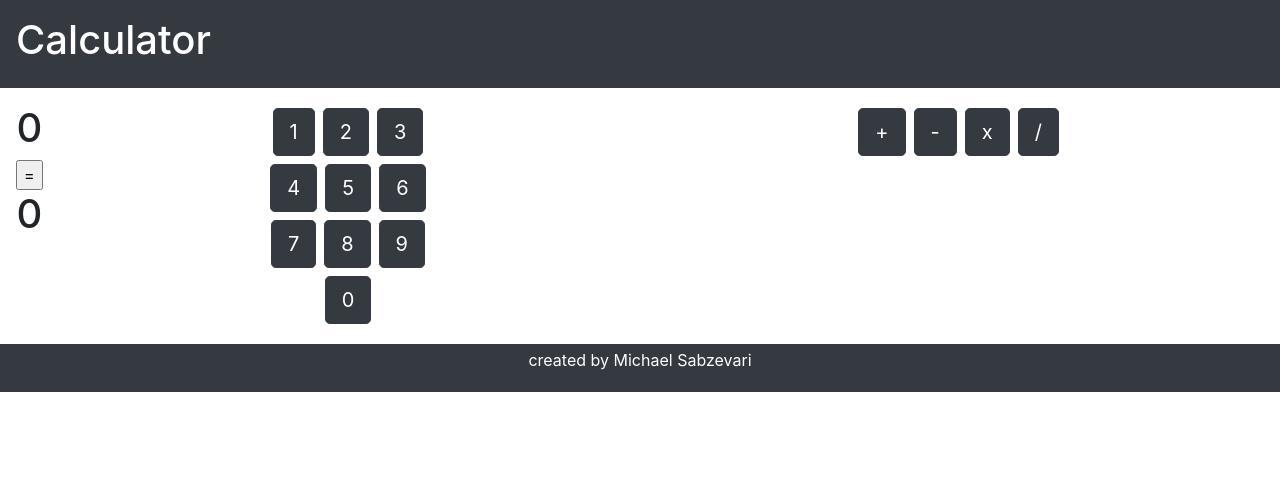
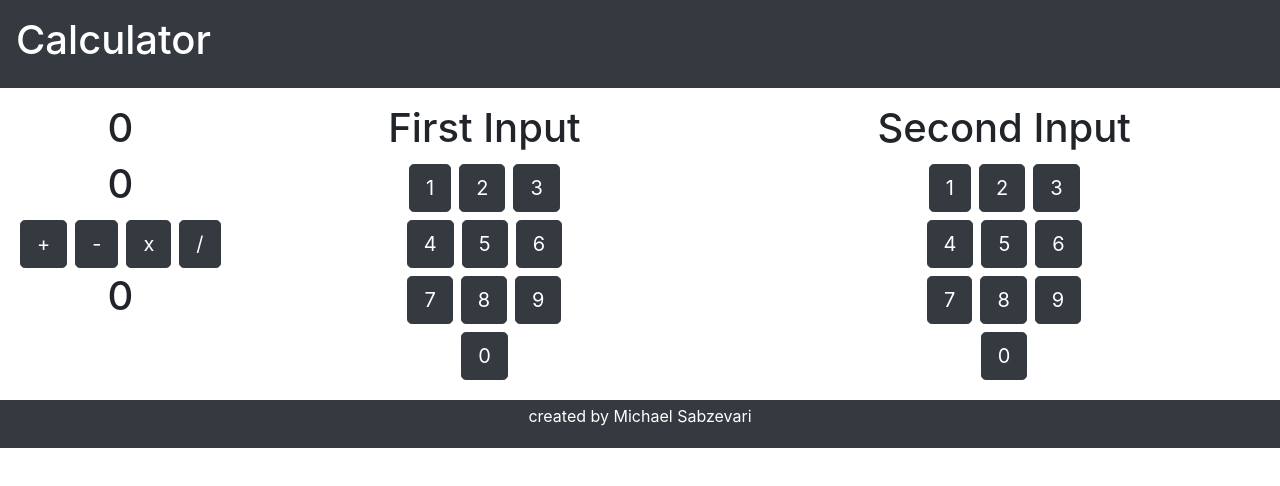
Before and after one commit to mikesabzz/calculator-app, a React (Create React App) app: page / in a window 1280 px wide. Shown: the top 486 px of the page. Built offline with nearby package versions, Linux system fonts and the light colour scheme.

Commit message:
operations working

```diff
--- a/src/component/Num1/index.js
+++ b/src/component/Num1/index.js
@@ -1,15 +1,18 @@
 import React from 'react';
-import Num2 from '../Num2'
+// import Num2 from '../Num2'
 
 class Num1 extends React.Component {
     constructor(){
         super()
         this.state = {
             num1: 0,
+            num2: 0,
             result: 0,
-            clicked: false
+            num1Clicked: false,
+            num2Clicked: false,
         }
         this.handleNum1Change = this.handleNum1Change.bind(this)
+        this.handleNum2Change = this.handleNum2Change.bind(this)
     }
 
     handleNum1Change(event) {
@@ -18,9 +21,21 @@ class Num1 extends React.Component {
             num1: event.target.value
         })
         this.setState({
-            clicked: true
+            num1Clicked: true
         })
     }
+    handleNum2Change(event) {
+        console.log(event.target.value)
+        this.setState({
+            num2: event.target.value
+        })
+        this.setState({
+            num2Clicked: true
+        })
+    }
+
+
+
 
     getAddResult = () => {
         const{num1, num2} = this.state
@@ -29,23 +44,52 @@ class Num1 extends React.Component {
         })
         this.setState({clicked: true})
     }
+    getNegResult = () => {
+        const{num1, num2} = this.state
+        this.setState({
+            result: (parseInt(num1) - parseInt(num2))
+        })
+        this.setState({clicked: true})
+    }
+    getMultiResult = () => {
+        const{num1, num2} = this.state
+        this.setState({
+            result: (parseInt(num1) * parseInt(num2))
+        })
+        this.setState({clicked: true})
+    }
+    getDivideResult = () => {
+        const{num1, num2} = this.state
+        this.setState({
+            result: (parseInt(num1) / parseInt(num2))
+        })
+        this.setState({clicked: true})
+    }
 
 
     render() {
-        if (this.state.clicked == true) {
-            console.log(this.state)
-        return <Num2 />
-        }
+        console.log(this.state.result)
+        // if (this.state.num1Clicked == true) {
+        //     return <Num2 />
+        // }
+
+
         return (
             <div className="row m-3">
                 <form>
                     <label>
-                        <h1 onChange={this.handleNum1Change}>{this.state.num1}</h1>
-                        <input type="button" onClick={this.getAddResult} value="=" />
-                        <h1>{this.state.result}</h1>
+                        <h1 onClick={this.handleNum1Change} onChange={this.handleNum1Change}>{this.state.num1}</h1>
+                        <h1 onClick={this.handleNum2Change} onChange={this.handleNum2Change}>{this.state.num2}</h1>
+                        <input type="button" className="btn btn-dark m-1 btn-lg" onClick={this.getAddResult} value="+" />
+                        <input type="button" className="btn btn-dark m-1 btn-lg" onClick={this.getNegResult} value="-" />
+                        <input type="button" className="btn btn-dark m-1 btn-lg" onClick={this.getMultiResult} value="x" />
+                        <input type="button" className="btn btn-dark m-1 btn-lg" onClick={this.getDivideResult} value="/" />
+
+                        <h1 onChange={this.getAddResult} onChange={this.getNegResult} onChange={this.getMultiResult} onChange={this.getDivideResult}>{this.state.result}</h1>
                     </label>
                 </form>
                 <div className="col-sm">
+                    <h1>First Input</h1>
                     <button onClick={this.handleNum1Change} value="1" className="btn btn-dark m-1 btn-lg">1</button>
                     <button onClick={this.handleNum1Change} value="2" className="btn btn-dark m-1 btn-lg">2</button>
                     <button onClick={this.handleNum1Change} value="3" className="btn btn-dark m-1 btn-lg">3</button>
@@ -61,11 +105,21 @@ class Num1 extends React.Component {
                     <button onClick={this.handleNum1Change} value="0" className="btn btn-dark m-1 btn-lg">0</button>
                 </div>
                 <div className="col-sm">
-                <button name="+" className="btn btn-dark m-1 btn-lg">+</button>
-                <button name="-" className="btn btn-dark m-1 btn-lg">-</button>
-                <button name="x" className="btn btn-dark m-1 btn-lg">x</button>
-                <button name="/" className="btn btn-dark m-1 btn-lg">/</button>
-            </div>
+                    <h1>Second Input</h1>
+                    <button onClick={this.handleNum2Change} value="1" className="btn btn-dark m-1 btn-lg">1</button>
+                    <button onClick={this.handleNum2Change} value="2" className="btn btn-dark m-1 btn-lg">2</button>
+                    <button onClick={this.handleNum2Change} value="3" className="btn btn-dark m-1 btn-lg">3</button>
+                    <br />
+                    <button onClick={this.handleNum2Change} value="4" className="btn btn-dark m-1 btn-lg">4</button>
+                    <button onClick={this.handleNum2Change} value="5" className="btn btn-dark m-1 btn-lg">5</button>
+                    <button onClick={this.handleNum2Change} value="6" className="btn btn-dark m-1 btn-lg">6</button>
+                    <br />
+                    <button onClick={this.handleNum2Change} value="7" className="btn btn-dark m-1 btn-lg">7</button>
+                    <button onClick={this.handleNum2Change} value="8" className="btn btn-dark m-1 btn-lg">8</button>
+                    <button onClick={this.handleNum2Change} value="9" className="btn btn-dark m-1 btn-lg">9</button>
+                    <br />
+                    <button onClick={this.handleNum2Change} value="0" className="btn btn-dark m-1 btn-lg">0</button>
+                </div>
             </div>
         )
     }
--- a/src/component/Num2/index.js
+++ b/src/component/Num2/index.js
@@ -1,51 +1,91 @@
-import React from 'react'
-import Num1 from "../Num1"
+import React from 'react';
+// import Num2 from '../Num2'
 
 class Num2 extends React.Component {
     constructor(){
         super()
         this.state = {
+            num1: 0,
             num2: 0,
             result: 0,
-            clicked: true
+            num1Clicked: false,
+            num2Clicked: false,
         }
+        this.handleNum1Change = this.handleNum1Change.bind(this)
         this.handleNum2Change = this.handleNum2Change.bind(this)
     }
 
-
+    handleNum1Change(event) {
+        console.log(event.target.value)
+        this.setState({
+            num1: event.target.value
+        })
+        this.setState({
+            num1Clicked: false
+        })
+    }
     handleNum2Change(event) {
         console.log(event.target.value)
         this.setState({
             num2: event.target.value
         })
         this.setState({
-            clicked: false
+            num2Clicked: true
         })
     }
-    // getAddResult = () => {
-    //     const{num1, num2} = this.state
-    //     console.log(this.state)
-    //     this.setState({
-    //         result: (parseInt(num1) + parseInt(num2))
-    //     })
-    //     this.setState({clicked: false})
-    // }
+
+
+    getAddResult = () => {
+        const{num1, num2} = this.state
+        this.setState({
+            result: (parseInt(num1) + parseInt(num2))
+        })
+        this.setState({clicked: true})
+    }
+    getNegResult = () => {
+        const{num1, num2} = this.state
+        this.setState({
+            result: (parseInt(num1) - parseInt(num2))
+        })
+        this.setState({clicked: true})
+    }
+    getMultiResult = () => {
+        const{num1, num2} = this.state
+        this.setState({
+            result: (parseInt(num1) * parseInt(num2))
+        })
+        this.setState({clicked: true})
+    }
+    getDivideResult = () => {
+        const{num1, num2} = this.state
+        this.setState({
+            result: (parseInt(num1) / parseInt(num2))
+        })
+        this.setState({clicked: true})
+    }
+
 
     render() {
-        if (this.state.clicked == false) {
-            console.log(this.state)
-        return <Num1 />
-        }
+        console.log(this.state.result)
+
+
+
         return (
             <div className="row m-3">
                 <form>
                     <label>
+                        <h1 onChange={this.handleNum1Change}>{this.state.num1}</h1>
                         <h1 onChange={this.handleNum2Change}>{this.state.num2}</h1>
-                        {/* <input type="button" onClick={this.getAddResult} value="+" />
-                        <h1>{this.state.result}</h1> */}
+                        <input type="button" className="btn btn-dark m-1 btn-lg" onClick={this.getAddResult} value="+" />
+                        <input type="button" className="btn btn-dark m-1 btn-lg" onClick={this.getNegResult} value="-" />
+                        <input type="button" className="btn btn-dark m-1 btn-lg" onClick={this.getMultiResult} value="x" />
+                        <input type="button" className="btn btn-dark m-1 btn-lg" onClick={this.getDivideResult} value="/" />
+
+                        <h1 onChange={this.getAddResult} onChange={this.getNegResult} onChange={this.getMultiResult} onChange={this.getDivideResult}>{this.state.result}</h1>
                     </label>
                 </form>
                 <div className="col-sm">
+                    <h1>Num 2</h1>
                     <button onClick={this.handleNum2Change} value="1" className="btn btn-dark m-1 btn-lg">1</button>
                     <button onClick={this.handleNum2Change} value="2" className="btn btn-dark m-1 btn-lg">2</button>
                     <button onClick={this.handleNum2Change} value="3" className="btn btn-dark m-1 btn-lg">3</button>
@@ -64,5 +104,4 @@ class Num2 extends React.Component {
         )
     }
 }
-
 export default Num2
```
